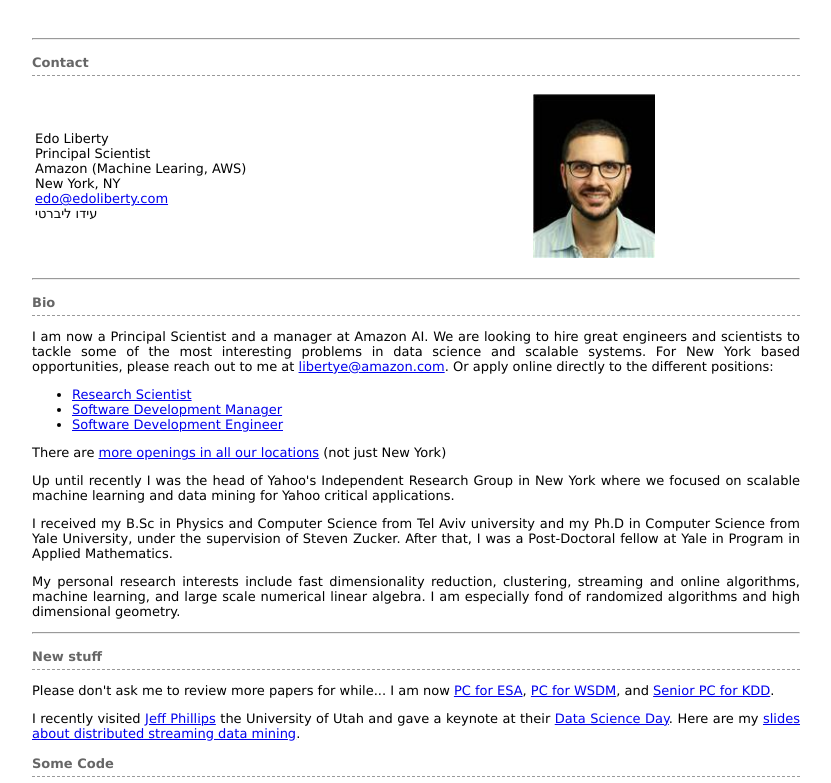
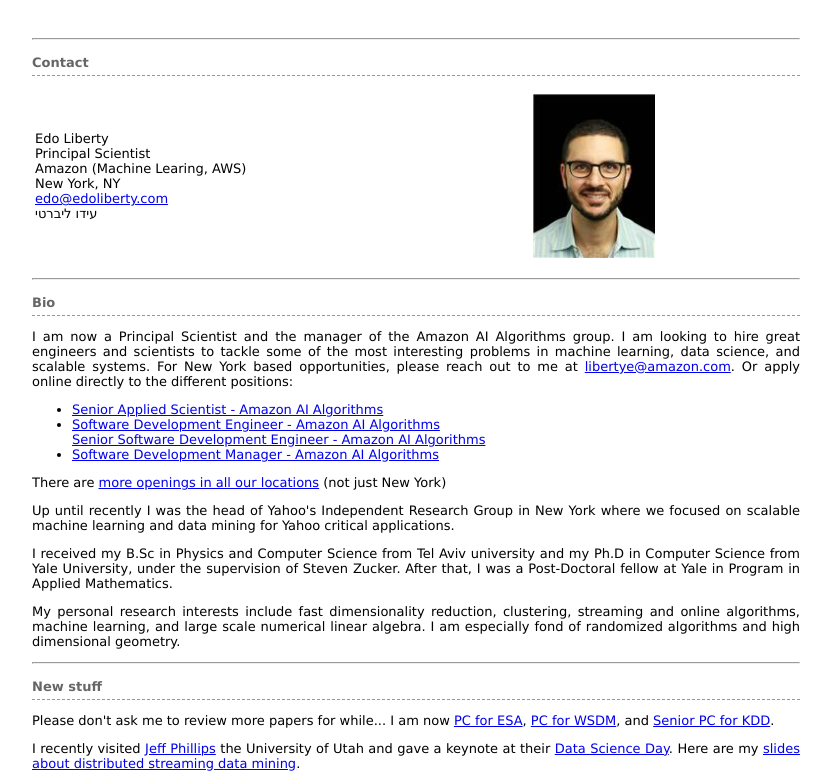
Before and after one commit to edoliberty/edoliberty.github.io, a plain HTML site: page index.html in a window 1280 px wide. Shown: the top 783 px of the page, without its empty margins (224-1055 px from the left). Drawn offline with Linux system fonts and the light colour scheme.

Commit message:
updated job links

```diff
--- a/index.html
+++ b/index.html
@@ -35,15 +35,16 @@
 <h2 dir="ltr">Bio</h2>
 
 <p>
-    I am now a Principal Scientist and a manager at Amazon AI.
-    We are looking to hire great engineers and scientists to tackle some of the most interesting problems in data science
-    and scalable systems. For New York based opportunities, please reach out to me at
+    I am now a Principal Scientist and the manager of the Amazon AI Algorithms group.
+    I am looking to hire great engineers and scientists to tackle some of the most interesting problems in
+    machine learning, data science, and scalable systems. For New York based opportunities, please reach out to me at
     <a href="mailto:libertye@amazon.com">libertye@amazon.com</a>.
     Or apply online directly to the different positions:
     <ul>
-    <li><a href="https://www.amazon.jobs/en/jobs/445881">Research Scientist</a></li>
-    <li><a href="https://www.amazon.jobs/en/jobs/459009">Software Development Manager</a></li>
-    <li><a href="https://www.amazon.jobs/en/jobs/459008">Software Development Engineer</a></li>
+    <li><a href="https://www.amazon.jobs/en/jobs/459010">Senior Applied Scientist - Amazon AI Algorithms</a>
+    <li><a href="https://www.amazon.jobs/en/jobs/459008">Software Development Engineer - Amazon AI Algorithms</a></li
+    <li><a href="https://www.amazon.jobs/en/jobs/512235">Senior Software Development Engineer - Amazon AI Algorithms</a></li>
+    <li><a href="https://www.amazon.jobs/en/jobs/459009">Software Development Manager - Amazon AI Algorithms</a></li>
     </ul>
 
     There are <a href="https://www.amazon.jobs/amazonai">more openings in all our locations</a> (not just New York)
```
